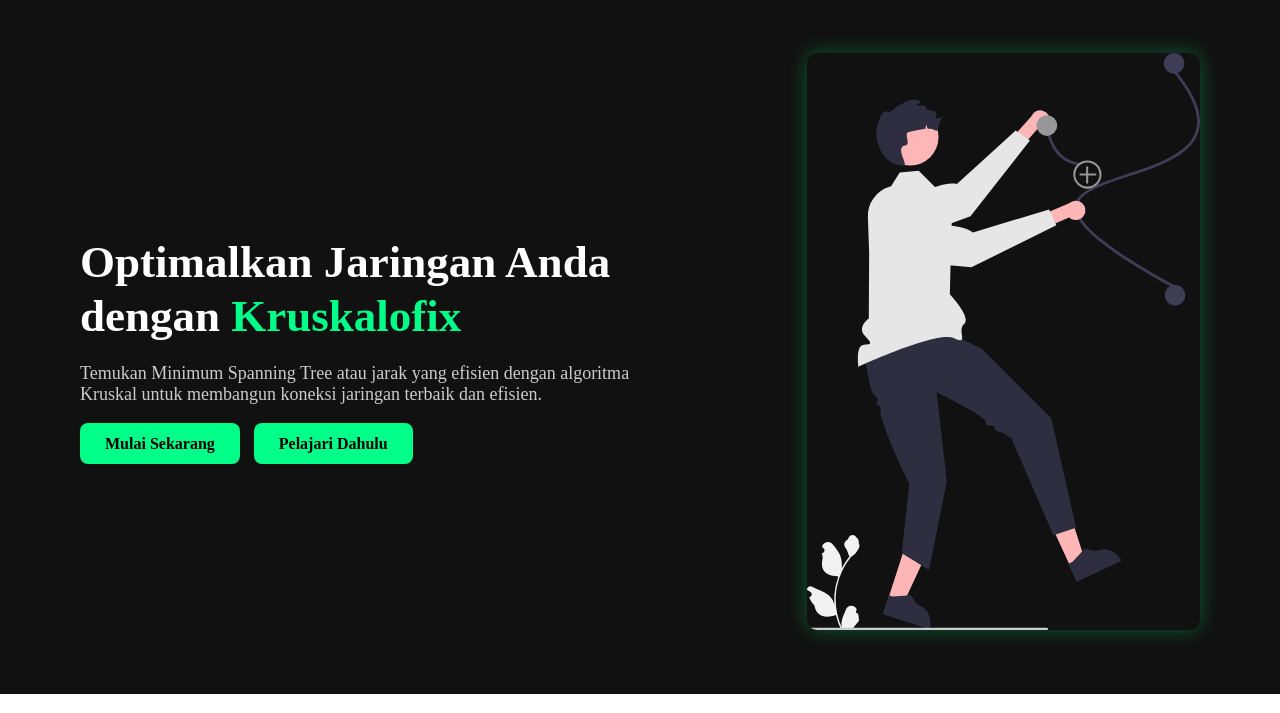
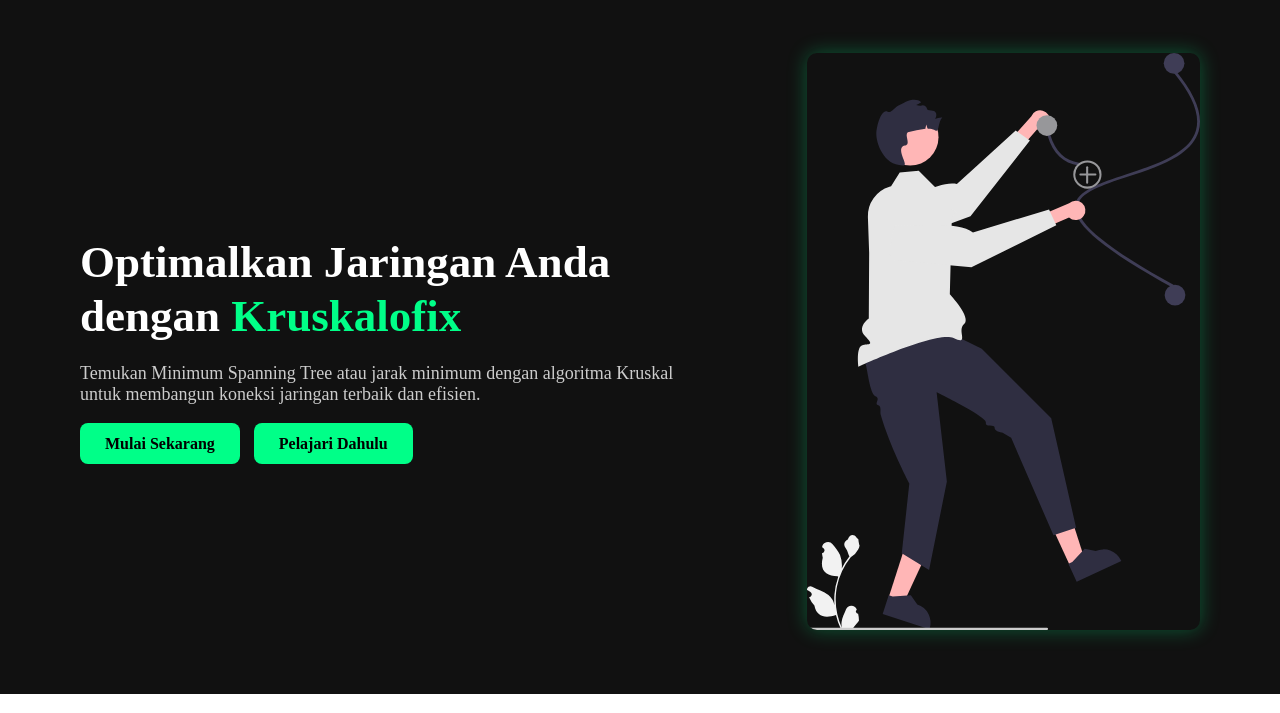
Before and after one commit to Jhamax/Kruskalofix, a plain HTML site: page Matematika Diskrit/index.html in a window 1280 px wide. Shown: the part 87-800 px from the top of the page. Drawn offline with Linux system fonts and the light colour scheme.

Commit message:
Update index.html

```diff
--- a/Matematika Diskrit/index.html
+++ b/Matematika Diskrit/index.html
@@ -37,7 +37,7 @@
     <section class="pembungkusWelcome">
         <div class="welcomeKonten">
             <h1>Optimalkan Jaringan Anda<br>dengan <span>Kruskalofix</span></h1>
-            <p>Temukan Minimum Spanning Tree atau jarak yang efisien dengan algoritma Kruskal untuk membangun koneksi jaringan terbaik dan efisien.</p>
+            <p>Temukan Minimum Spanning Tree atau jarak minimum dengan algoritma Kruskal untuk membangun koneksi jaringan terbaik dan efisien.</p>
             <a href="cariMSTwarnet.html" class="mulai-button">Mulai Sekarang</a>
             <a href="#" class="pelajari-button">Pelajari Dahulu</a>
         </div>
```
